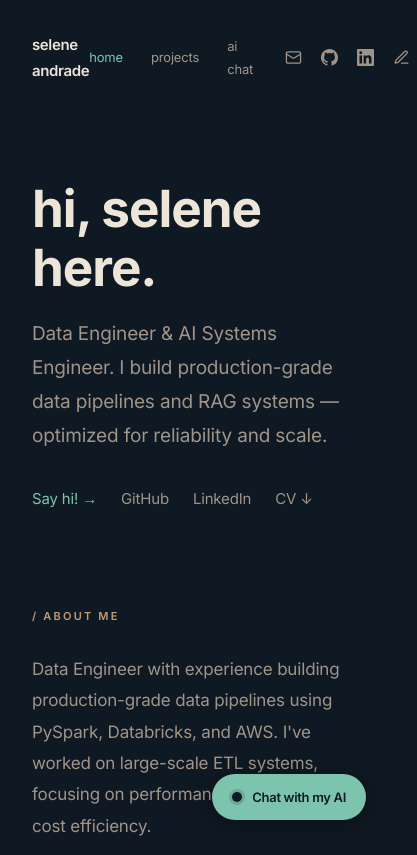
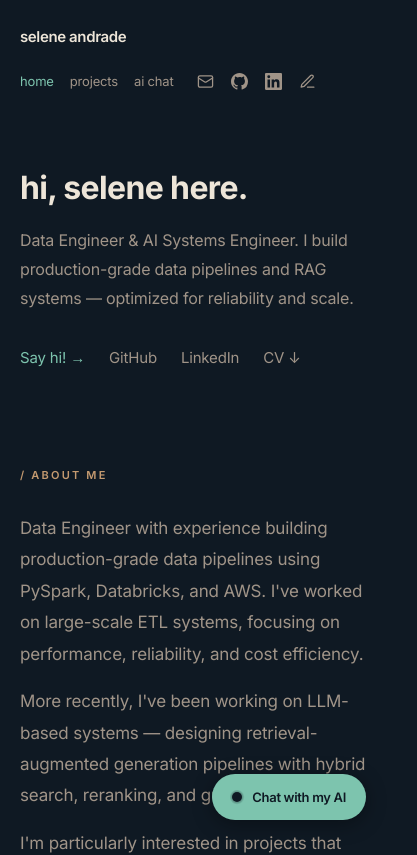
Before and after one commit to SAndrade2209/portfolio, a Next.js app: page / in a window 390 px wide. Shown: the top 855 px of the page, 417 px wide, since content can reach past the window. Built offline with nearby package versions, Linux system fonts and the light colour scheme.

Commit message:
bigger letters

```diff
--- a/app/page.tsx
+++ b/app/page.tsx
@@ -19,16 +19,16 @@ const categoryMeta: Record<ProjectCategory, { label: string; color: string }> =
 export default function Home() {
   return (
     <main className="min-h-screen bg-background text-foreground">
-      <div className="mx-auto max-w-[1100px] px-8 py-0 md:px-20">
+      <div className="mx-auto max-w-[1100px] px-5 py-0 sm:px-8 md:px-20">
 
         <SiteHeader active="/" />
 
         {/* ── Hero ── */}
         <section className="mb-24">
-          <h1 className="animate-fade-in-up delay-100 text-[3.2rem] font-bold leading-[1.15] text-foreground mb-5 tracking-[-0.02em]">
+          <h1 className="animate-fade-in-up delay-100 text-[2rem] sm:text-[2.6rem] md:text-[3.2rem] font-bold leading-[1.15] text-foreground mb-5 tracking-[-0.02em]">
             hi, selene here.
           </h1>
-          <p className="animate-fade-in-up delay-200 text-[19px] leading-[1.8] text-muted max-w-xl">
+          <p className="animate-fade-in-up delay-200 text-[16px] sm:text-[17px] md:text-[19px] leading-[1.8] text-muted max-w-xl">
             Data Engineer &amp; AI Systems Engineer. I build production-grade data
             pipelines and RAG systems — optimized for reliability and scale.
           </p>
--- a/app/projects/page.tsx
+++ b/app/projects/page.tsx
@@ -68,7 +68,7 @@ export default function Projects() {
 
   return (
     <main className="min-h-screen bg-background text-foreground">
-      <div className="mx-auto max-w-[1100px] px-8 py-0 md:px-20">
+      <div className="mx-auto max-w-[1100px] px-5 py-0 sm:px-8 md:px-20">
         <SiteHeader active="/projects" />
 
         <FadeIn>
--- a/components/SiteHeader.tsx
+++ b/components/SiteHeader.tsx
@@ -55,13 +55,13 @@ const iconLinks = [
 
 export function SiteHeader({ active }: SiteHeaderProps) {
   return (
-    <header className="flex items-center justify-between py-8 mb-16">
+    <header className="flex flex-col gap-4 py-6 mb-12 sm:flex-row sm:items-center sm:justify-between sm:py-8 sm:mb-16">
       <Link href="/" className="text-[15px] font-semibold text-foreground hover:text-primary transition-colors tracking-tight">
         selene andrade
       </Link>
 
-      <div className="flex items-center gap-6">
-        <nav className="flex items-center gap-7">
+      <div className="flex items-center gap-4 sm:gap-6">
+        <nav className="flex items-center gap-4 sm:gap-7">
           {navItems.map((item) => {
             const isActive = item.href === active;
             return (
@@ -78,7 +78,7 @@ export function SiteHeader({ active }: SiteHeaderProps) {
           })}
         </nav>
 
-        <div className="flex items-center gap-1">
+        <div className="flex items-center gap-0.5 sm:gap-1">
           {iconLinks.map((link) => (
             <a
               key={link.label}
```
